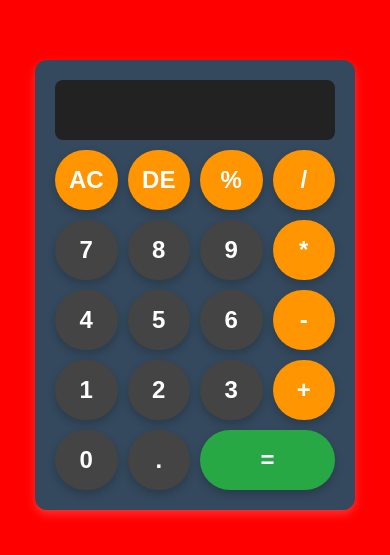
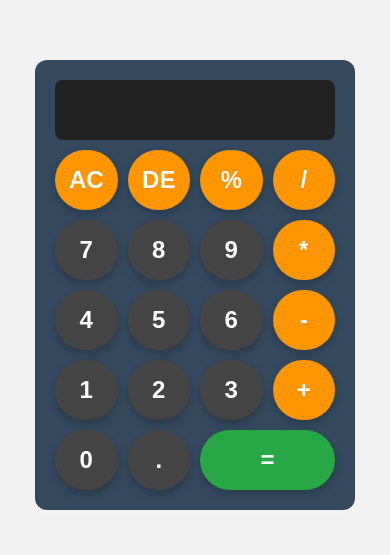
Before and after one commit to Eminence-Pyro/Calculator-App, a plain HTML site: page index.html in a window 390 px wide. Shown: the part 137-692 px from the top of the page. Drawn offline with Linux system fonts and the light colour scheme.

Commit message:
Update styles.css

```diff
--- a/styles.css
+++ b/styles.css
@@ -17,7 +17,7 @@ body {
 
 @media (max-width: 480px) {
     body {
-        background-color: red !important;
+        background-color: #f2f2f2;
     }
 }
 .container {
```
